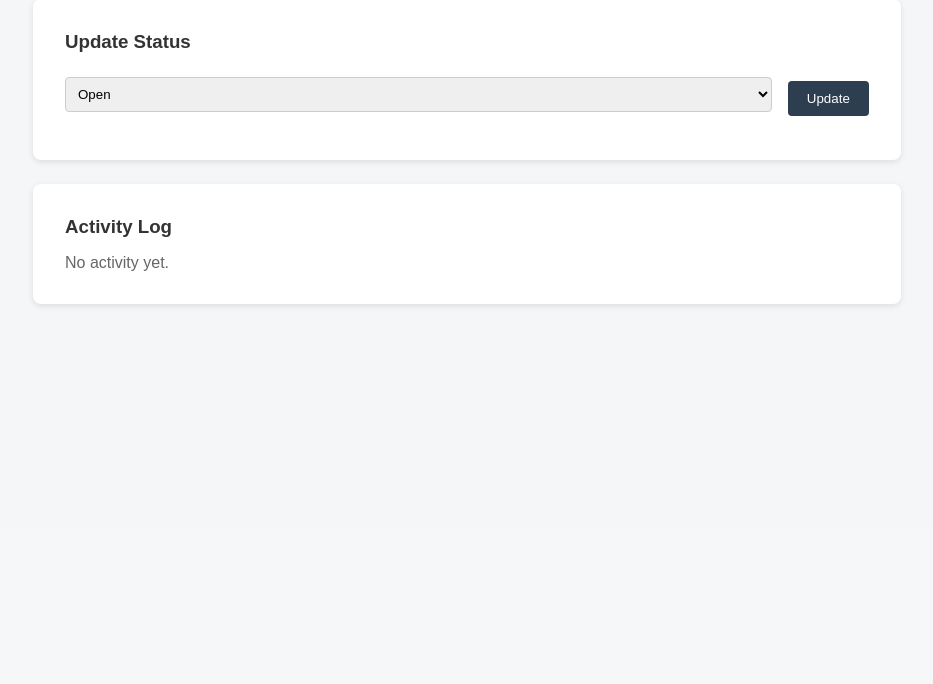
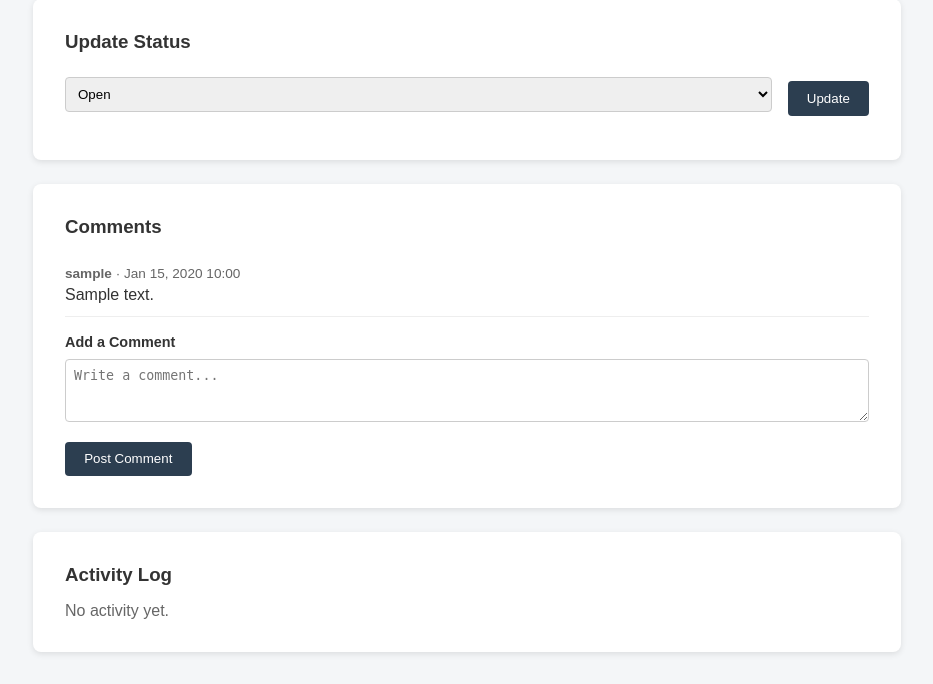
Before and after one commit to Rossis3/TicketFlow, a Flask app: page /tickets/1 in a window 1280 px wide. Shown: the part 272-956 px from the top of the page, without its empty margins (173-1106 px from the left). Before the commit the page ends 579 px from the top, so only its background shows below. Run offline with Flask 3, Linux system fonts and the light colour scheme; a user stored in the database is signed in; tables that the repository leaves empty hold one stand-in row (values such as "Sample post").

Commit message:
comments and activity logging

```diff
--- a/app/routes/tickets.py
+++ b/app/routes/tickets.py
@@ -2,6 +2,7 @@ from flask import Blueprint, render_template, redirect, url_for, flash, request
 from flask_login import login_required, current_user
 from app import db
 from app.models import Ticket, User, ActivityLog
+from app.models import Ticket, User, ActivityLog, Comment
 
 tickets = Blueprint('tickets', __name__)
 
@@ -70,3 +71,28 @@ def update_status(ticket_id):
 
     flash('Status updated!')
     return redirect(url_for('tickets.view_ticket', ticket_id=ticket_id))
+
+@tickets.route('/tickets/<int:ticket_id>/comment', methods=['POST'])
+@login_required
+def add_comment(ticket_id):
+    ticket = Ticket.query.get_or_404(ticket_id)
+    body = request.form.get('body')
+
+    if body:
+        comment = Comment(
+            body=body,
+            author_id=current_user.id,
+            ticket_id=ticket.id
+        )
+        db.session.add(comment)
+
+        log = ActivityLog(
+            action=f'Comment added by {current_user.username}',
+            user_id=current_user.id,
+            ticket_id=ticket.id
+        )
+        db.session.add(log)
+        db.session.commit()
+        flash('Comment added!')
+
+    return redirect(url_for('tickets.view_ticket', ticket_id=ticket_id))
--- a/app/templates/view_ticket.html
+++ b/app/templates/view_ticket.html
@@ -33,6 +33,30 @@
     </form>
 </div>
 
+<!-- Comments -->
+<div class="card" style="margin-bottom: 1.5rem;">
+    <h3 style="margin-bottom:1rem;">Comments</h3>
+
+    {% if ticket.comments %}
+        {% for comment in ticket.comments %}
+            <div style="padding:0.75rem 0; border-bottom:1px solid #eee;">
+                <p style="font-size:0.85rem; color:#666; margin-bottom:0.3rem;">
+                    <strong>{{ comment.author.username }}</strong> · {{ comment.created_at.strftime('%b %d, %Y %H:%M') }}
+                </p>
+                <p>{{ comment.body }}</p>
+            </div>
+        {% endfor %}
+    {% else %}
+        <p style="color:#666; margin-bottom:1rem;">No comments yet.</p>
+    {% endif %}
+
+    <form method="POST" action="{{ url_for('tickets.add_comment', ticket_id=ticket.id) }}" style="margin-top:1rem;">
+        <label>Add a Comment</label>
+        <textarea name="body" rows="3" placeholder="Write a comment..." required></textarea>
+        <button type="submit">Post Comment</button>
+    </form>
+</div>
+
 <!-- Activity Log -->
 <div class="card">
     <h3 style="margin-bottom:1rem;">Activity Log</h3>
```
